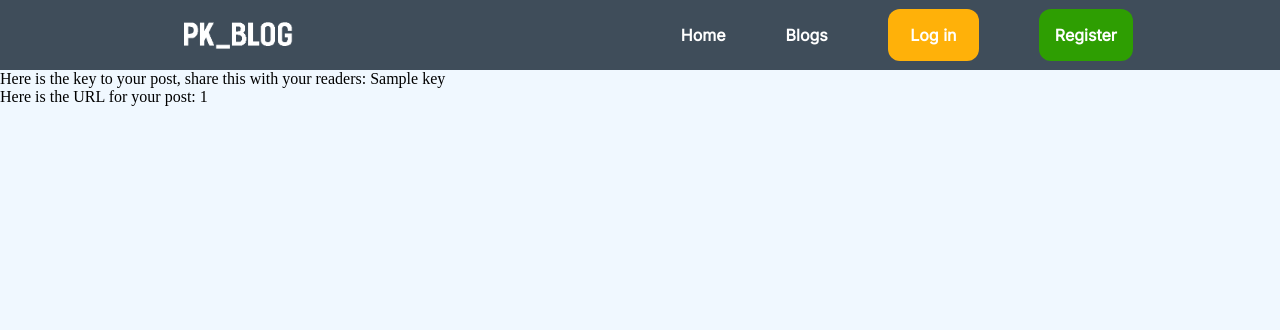
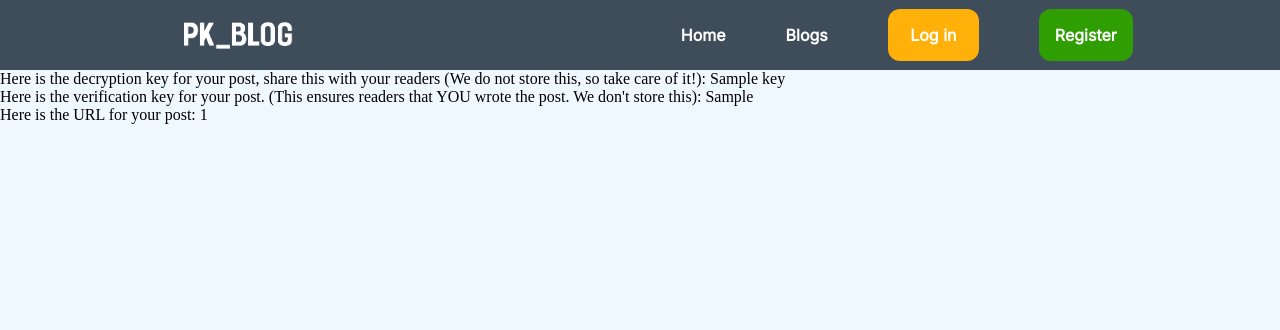
Before and after one commit to CharlieWWW94/pk_blog, a Django app: template templates/blogs/blog_created.html in a window 1280 px wide. Shown: the top 330 px of the page. Run offline with Django 4.2, Linux system fonts and the light colour scheme; the template is opened without the code that fills it: most values are stand-ins (such as "Sample title", 1, 10 or a date in 2020).

Commit message:
display AES key and public key for verification after creating blog

```diff
--- a/templates/blogs/blog_created.html
+++ b/templates/blogs/blog_created.html
@@ -1,5 +1,6 @@
 {% extends '../base.html' %}
 {% block content %}
-<p>Here is the key to your post, share this with your readers: {{key}}</p>
+<p>Here is the decryption key for your post, share this with your readers (We do not store this, so take care of it!): {{key}}</p>
+<p>Here is the verification key for your post. (This ensures readers that YOU wrote the post. We don't store this): {{public_key}}</p>
 <p>Here is the URL for your post: {{url_id}}</p>
 {% endblock %}
```
